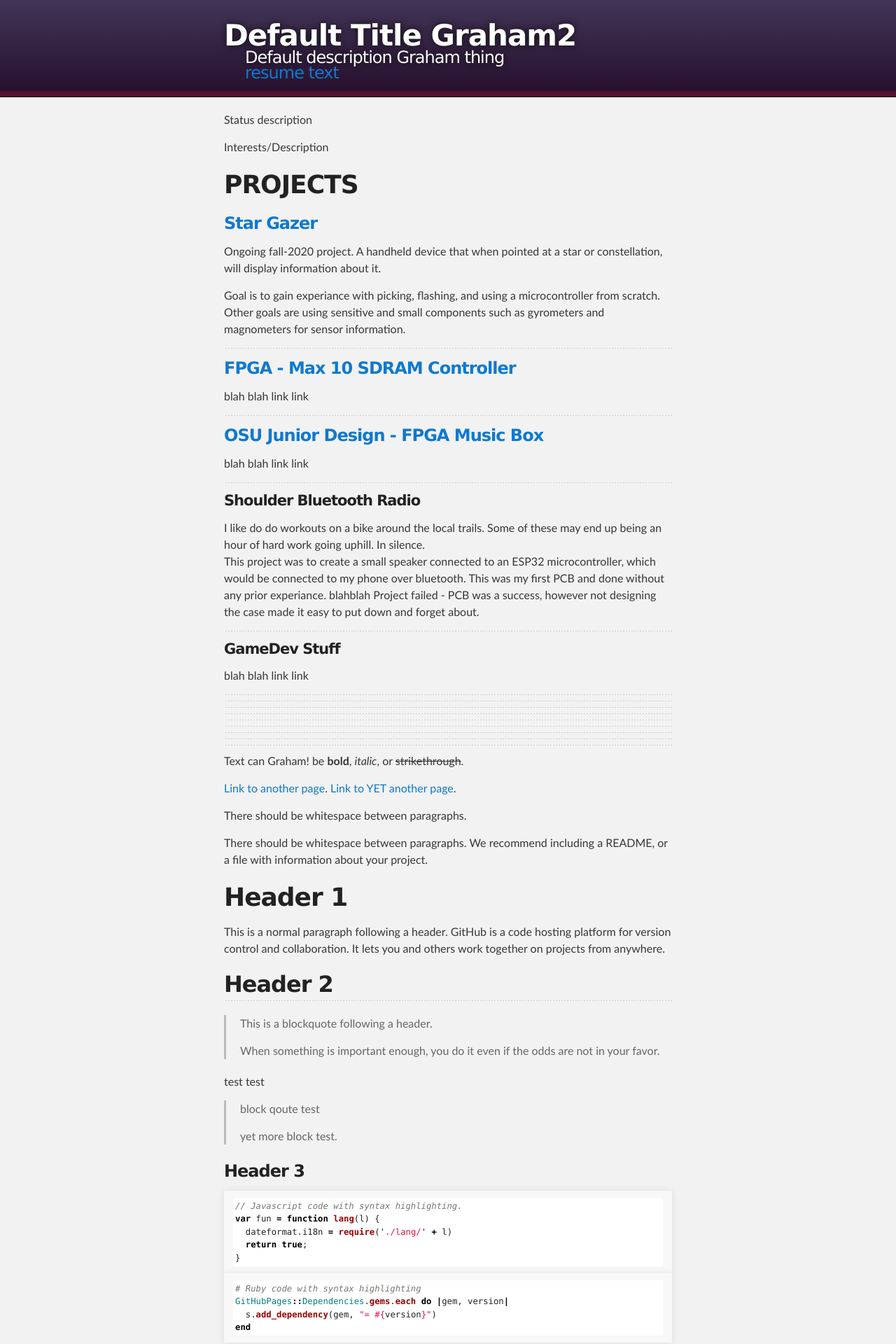
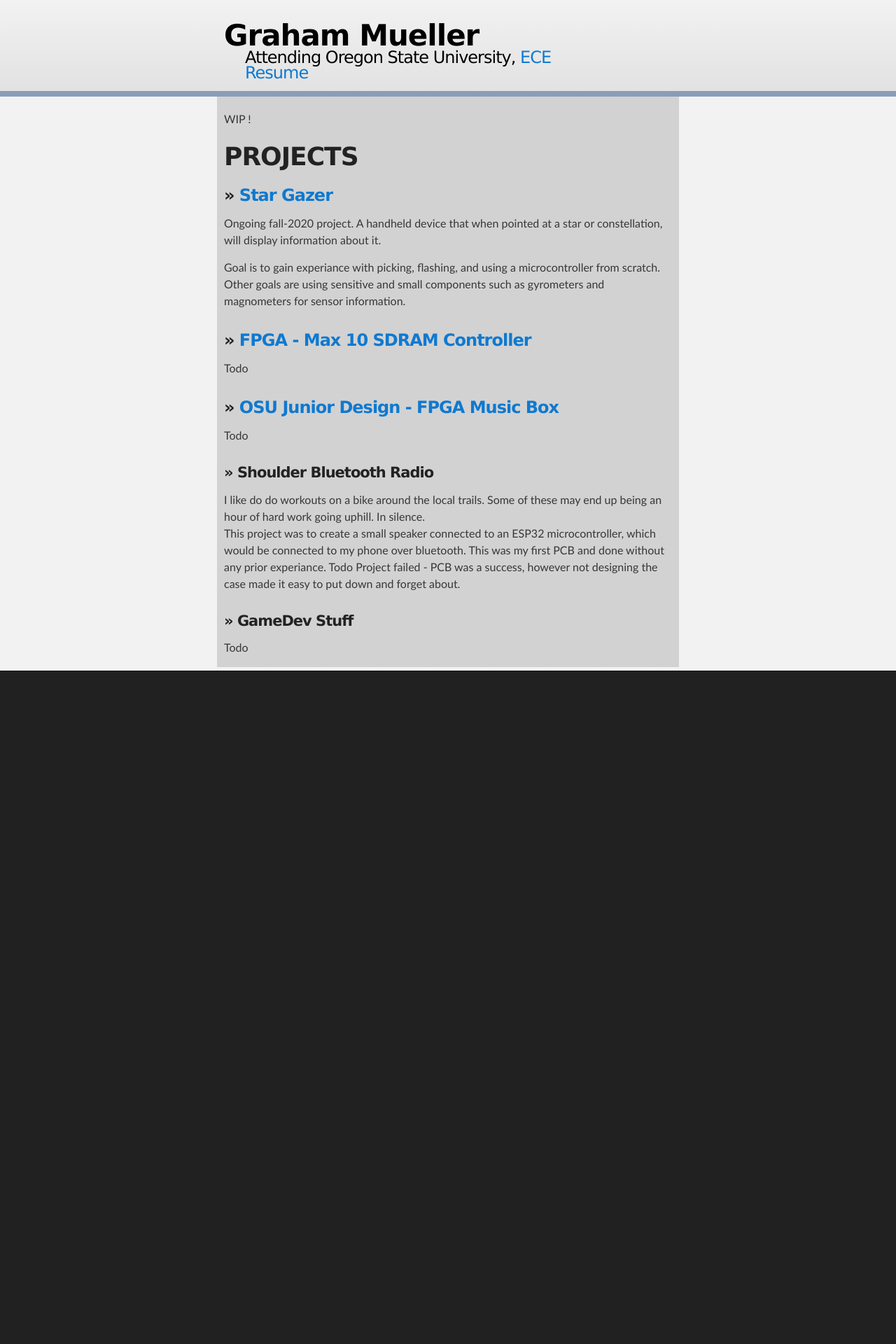
Before and after one commit to Muellegr/Muellegr.github.io, a Jekyll site: the page built from index.md, in a window 1280 px wide. Shown: the top 1920 px of the page at 70% size. Built offline with Jekyll 4.4.1, drawn with Linux system fonts in a browser that asks for light colours; after the commit the page ends 959 px from its top, so only the background shows below that; some of the changed text lies outside the part shown.

````diff
--- a/_config.yml
+++ b/_config.yml
@@ -1,6 +1,6 @@
-title: Default Title Graham2
-description: Default description Graham thing
-resume_description: <a href="https://google.com"> resume text </a>
+title: Graham Mueller
+description: Attending Oregon State University, <a href="https://eecs.oregonstate.edu/undergraduate/ece"> ECE </a>
+resume_description: <a href="https://google.com"> Resume </a>
 resume_link: http://google.com
 google_analytics:
 theme: jekyll-theme-slate
--- a/_layouts/default.html
+++ b/_layouts/default.html
@@ -32,13 +32,6 @@
       </section>
     </div>
 
-    <!-- FOOTER  -->
-    <div id="footer_wrap" class="outer">
-      <footer class="inner">
-        <p>Published with <a href="https://pages.github.com">GitHub Pages</a></p>
-      </footer>
-    </div>
-
     {% if site.google_analytics %}
       <script>
         (function(i,s,o,g,r,a,m){i['GoogleAnalyticsObject']=r;i[r]=i[r]||function(){
--- a/_sass/jekyll-theme-slate.scss
+++ b/_sass/jekyll-theme-slate.scss
@@ -269,11 +269,11 @@ Full-Width Styles
 
 #header_wrap {
   background: #212121;
-  background: -moz-linear-gradient(top, #26112e, #423457);
-  background: -webkit-linear-gradient(top, #26112e, #423457);
-  background: -ms-linear-gradient(top, #26112e, #423457);
-  background: -o-linear-gradient(top, #26112e, #423457);
-  background: linear-gradient(to top, #26112e, #423457);
+  background: -moz-linear-gradient(top, #e2e2e2, #f2f2f2);
+  background: -webkit-linear-gradient(top, #e2e2e2, #f2f2f2);
+  background: -ms-linear-gradient(top, #e2e2e2 #f2f2f2);
+  background: -o-linear-gradient(top, #e2e2e2, #f2f2f2);
+  background: linear-gradient(to top, #e2e2e2, #f2f2f2);
 }
 
 #header_wrap .inner {
@@ -282,49 +282,47 @@ Full-Width Styles
 }
 
 #header_wrap_base {
-    background: #56112e;
-    padding: 5px 10px 3px 10px;
+    background: #8a9db8;
+    padding: 8px 0px 0px 0px;
 }
 #project_title {
   margin: 0;
   line-height: 0.5;
   padding: 20px 0px 5px;
-  color: #fff;
+  color: #000;
   font-size: 42px;
   font-weight: 700;
-  text-shadow: #111 0px 0px 10px;
 }
 
 #project_tagline {
-  color: #fff;
+  color: #000;
   line-height: 0.5;
   padding: 0px 0px 0px 30px;
   font-size: 24px;
-  font-weight: 300;
+  font-weight: 500;
   background: none;
-  text-shadow: #111 0px 0px 10px;
 }
 
 #project_resume {
-  color: #fff;
+  color: #000;
   line-height: 0.5;
   padding: 0px 0px 0px 30px;
   font-size: 24px;
-  font-weight: 300;
+  font-weight: 500;
   background: none;
-  text-shadow: #111 0px 0px 10px;
+  text-shadow: #111 5px 5px 10px;
 }
 
 
 #main_content_wrap {
   background: #f2f2f2;
-  border-top: 1px solid #111;
   border-bottom: 1px solid #111;
 }
 
 #main_content {
   //Padding for start of page
   padding-top: 10px;
+  background: #d2d2d2;
 }
 
 #footer_wrap {
--- a/index.md
+++ b/index.md
@@ -1,14 +1,11 @@
 ---
 layout: default
 ---
-
-Status description
-
-Interests/Description
+WIP !
 
 # PROJECTS
 
-### [Star Gazer](https://github.com/Muellegr/Star_Gazer)
+### » [Star Gazer](https://github.com/Muellegr/Star_Gazer)
 Ongoing fall-2020 project.
 A handheld device that when pointed at a star or constellation, will display information about it.
 
@@ -17,160 +14,22 @@ Other goals are using sensitive and small components such as gyrometers and magn
 
 * * *
 
-### [FPGA - Max 10 SDRAM Controller](https://github.com/Muellegr/FPGA-Max10-SDRAM-Project-1)
-blah blah
-link link
+### » [FPGA - Max 10 SDRAM Controller](https://github.com/Muellegr/FPGA-Max10-SDRAM-Project-1)
+Todo
 * * *
 
-### [OSU Junior Design - FPGA Music Box ](https://github.com/Muellegr/MusicBox-Quartus-Project)
-blah blah
-link link
+### » [OSU Junior Design - FPGA Music Box ](https://github.com/Muellegr/MusicBox-Quartus-Project)
+Todo
 * * *
 
-#### Shoulder Bluetooth Radio
+#### » Shoulder Bluetooth Radio
 I like do do workouts on a bike around the local trails.  Some of these may end up being an hour of hard work going uphill.  In silence.
 This project was to create a small speaker connected to an ESP32 microcontroller, which would be connected to my phone over bluetooth.
 This was my first PCB and done without any prior experiance.
-blahblah
+Todo
 Project failed - PCB was a success, however not designing the case made it easy to put down and forget about.
 * * *
 
-#### GameDev Stuff
-blah blah
-link link
+#### » GameDev Stuff
+Todo
 * * *
-
-* * *
-* * *
-* * *
-* * *
-* * *
-* * *
-* * *
-* * *
-Text can Graham! be **bold**, _italic_, or ~~strikethrough~~.
-
-[Link to another page](./another-page.html).
-[Link to YET another page](./yet-another-page.html).
-
-There should be whitespace between paragraphs.
-
-There should be whitespace between paragraphs. We recommend including a README, or a file with information about your project.
-
-# Header 1
-
-This is a normal paragraph following a header. GitHub is a code hosting platform for version control and collaboration. It lets you and others work together on projects from anywhere.
-
-## Header 2
-
-> This is a blockquote following a header.
->
-> When something is important enough, you do it even if the odds are not in your favor.
-
-test test
-
-> block qoute test
->
-> yet more block test.
-
-### Header 3
-
-```js
-// Javascript code with syntax highlighting.
-var fun = function lang(l) {
-  dateformat.i18n = require('./lang/' + l)
-  return true;
-}
-```
-
-```ruby
-# Ruby code with syntax highlighting
-GitHubPages::Dependencies.gems.each do |gem, version|
-  s.add_dependency(gem, "= #{version}")
-end
-```
-
-#### Header 4
-
-*   This is an unordered list following a header.
-*   This is an unordered list following a header.
-*   This is an unordered list following a header.
-
-##### Header 5
-
-1.  This is an ordered list following a header.
-2.  This is an ordered list following a header.
-3.  This is an ordered list following a header.
-
-###### Header 6
-
-| head1        | head two          | three |
-|:-------------|:------------------|:------|
-| ok           | good swedish fish | nice  |
-| out of stock | good and plenty   | nice  |
-| ok           | good `oreos`      | hmm   |
-| ok           | good `zoute` drop | yumm  |
-
-### There's a horizontal rule below this.
-
-* * *
-
-### Here is an unordered list:
-
-*   Item foo
-*   Item bar
-*   Item baz
-*   Item zip
-
-### And an ordered list:
-
-1.  Item one
-1.  Item two
-1.  Item three
-1.  Item four
-
-### And a nested list:
-
-- level 1 item
-  - level 2 item
-  - level 2 item
-    - level 3 item
-    - level 3 item
-- level 1 item
-  - level 2 item
-  - level 2 item
-  - level 2 item
-- level 1 item
-  - level 2 item
-  - level 2 item
-- level 1 item
-
-### Small image
-
-![Octocat](https://github.githubassets.com/images/icons/emoji/octocat.png)
-
-### Large image
-
-![Branching](https://guides.github.com/activities/hello-world/branching.png)
-
-
-### Definition lists can be used with HTML syntax.
-
-<dl>
-<dt>Name</dt>
-<dd>Godzilla</dd>
-<dt>Born</dt>
-<dd>1952</dd>
-<dt>Birthplace</dt>
-<dd>Japan</dd>
-<dt>Color</dt>
-<dd>Green</dd>
-</dl>
-
-```
-Long, single-line code blocks should not wrap. They should horizontally scroll if they are too long. This line should be long enough to demonstrate this.
-```
-
-```
-The final element.
-```
````
Also changed, not shown: another-page.md (+134 -2 lines), docs/CODE_OF_CONDUCT.md (deleted, +0 -46 lines), docs/CONTRIBUTING.md (deleted, +0 -88 lines), docs/SUPPORT.md (deleted, +0 -9 lines), README.md (deleted), thumbnail.png (deleted).
